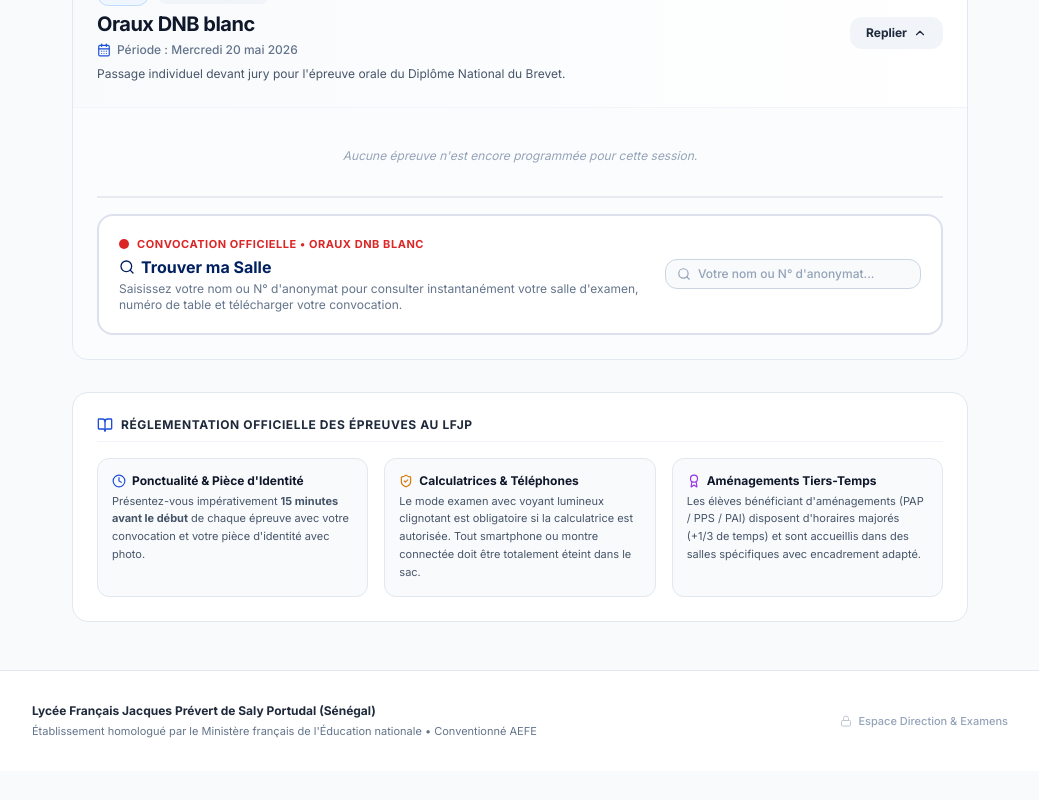
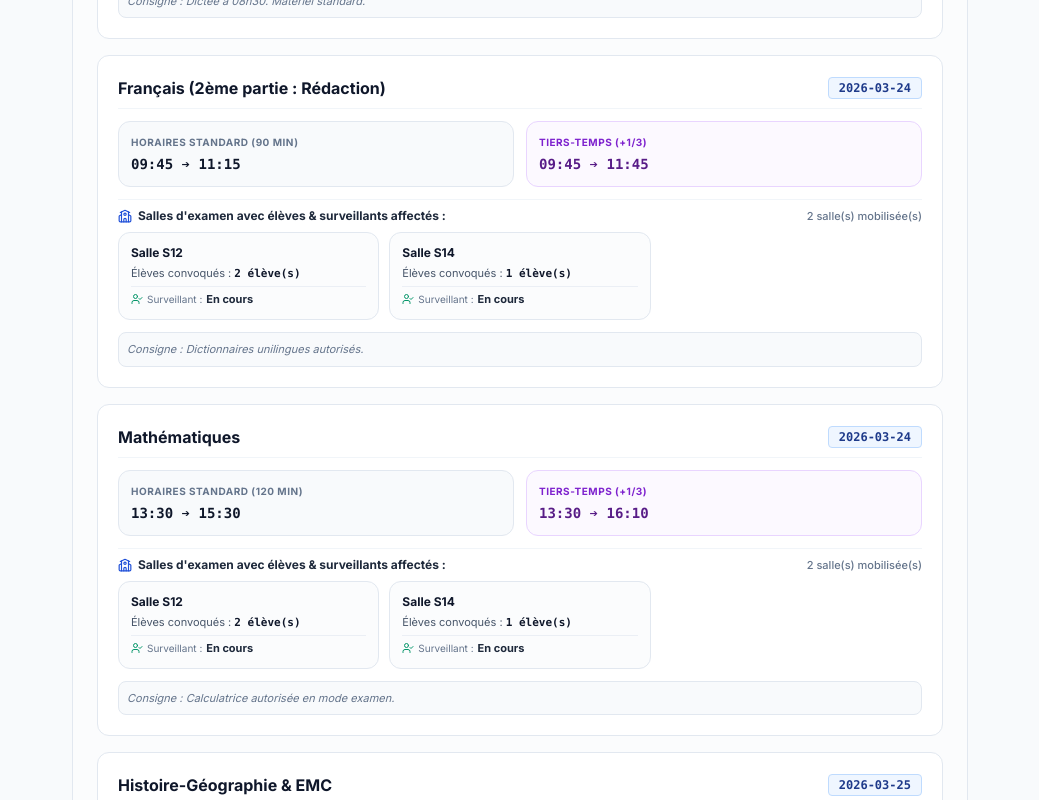
Before and after one commit to informatique-cmd/examens_blanc_lfjp, a React (Vite) app: page / in a window 1280 px wide. Shown: the part 1800-2600 px from the top of the page, without its empty margins (120-1159 px from the left). Before the commit the page ends 2571 px from the top, so only its background shows below. Built offline with nearby package versions, Linux system fonts and the light colour scheme.

Commit message:
Mise à jour des programmations d'examens LFJP (06/11/2026)

```diff
--- a/public/cms-data.json
+++ b/public/cms-data.json
@@ -1,6 +1,6 @@
 {
   "version": "1.0.0",
-  "updatedAt": "2026-11-04T08:00:00.000Z",
+  "updatedAt": "2026-11-04T10:20:46.127Z",
   "siteInfo": {
     "title": "Toute l'organisation des examens blancs centralisée pour les enseignants du LFJP",
     "subtitle": "Lycée Français Jacques Prévert de Saly • Réseau AEFE",
@@ -27,7 +27,71 @@
       "password": "ProviseurLFJP2026!",
       "name": "M. le Proviseur"
     },
-    "pendingDeployment": null
+    "pendingDeployment": {
+      "savedAt": "2026-11-06T08:22:18.628Z",
+      "savedBy": "Proviseur",
+      "notes": "Mise à jour des examens effectuée par le Proviseur",
+      "requestedAt": "2026-11-06T08:22:18.628Z",
+      "requestedBy": "Proviseur",
+      "summary": "Mise à jour des examens effectuée par le Proviseur"
+    },
+    "evaluationTypes": [
+      "Bac Blanc Terminale"
+    ],
+    "sciencesSubjects": [
+      {
+        "id": "svt",
+        "name": "SVT (Sciences de la Vie et de la Terre)",
+        "enabled": true
+      },
+      {
+        "id": "pc",
+        "name": "Physique-Chimie",
+        "enabled": true
+      },
+      {
+        "id": "techno",
+        "name": "Technologie",
+        "enabled": true
+      }
+    ],
+    "standardSlots": [
+      {
+        "id": "fr-1",
+        "name": "Français (Grammaire, Dictée & Compréhension)",
+        "durationStd": 90,
+        "standardHours": "08h00 - 09h30",
+        "tiersTempsHours": "08h00 - 10h00 (+30 min)"
+      },
+      {
+        "id": "fr-2",
+        "name": "Français (Rédaction / Expression écrite)",
+        "durationStd": 90,
+        "standardHours": "09h45 - 11h15",
+        "tiersTempsHours": "09h45 - 11h45 (+30 min)"
+      },
+      {
+        "id": "maths",
+        "name": "Mathématiques",
+        "durationStd": 120,
+        "standardHours": "13h30 - 15h30",
+        "tiersTempsHours": "13h30 - 16h10 (+40 min)"
+      },
+      {
+        "id": "hg-emc",
+        "name": "Histoire-Géographie & EMC",
+        "durationStd": 120,
+        "standardHours": "08h00 - 10h00",
+        "tiersTempsHours": "08h00 - 10h40 (+40 min)"
+      },
+      {
+        "id": "sciences",
+        "name": "Sciences (SVT & Physique-Chimie)",
+        "durationStd": 60,
+        "standardHours": "10h15 - 11h15",
+        "tiersTempsHours": "10h15 - 11h35 (+20 min)"
+      }
+    ]
   },
   "callouts": [
     {
@@ -113,7 +177,8 @@
       "startsAt": "2025-12-10T08:00:00",
       "endsAt": "2025-12-12T17:00:00",
       "description": "Épreuves écrites complètes pour les classes de Première et Terminale.",
-      "status": "Terminé"
+      "status": "Terminé",
+      "isPublished": true
     },
     {
       "id": "exam-2",
@@ -124,7 +189,8 @@
       "startsAt": "2026-04-07T08:00:00",
       "endsAt": "2026-04-07T12:00:00",
       "description": "Épreuve de spécialité Mathématiques de 4 heures en salle dédiée.",
-      "status": "Prévu"
+      "status": "Prévu",
+      "isPublished": true
     },
     {
       "id": "exam-3",
@@ -135,7 +201,147 @@
       "startsAt": "2026-05-20T08:00:00",
       "endsAt": "2026-05-20T16:00:00",
       "description": "Passage individuel devant jury pour l'épreuve orale du Diplôme National du Brevet.",
-      "status": "Prévu"
+      "status": "Prévu",
+      "isPublished": true
+    }
+  ],
+  "examSlots": [
+    {
+      "id": "slot-dnb-1",
+      "examId": "exam-2",
+      "examTitle": "DNB blanc",
+      "subject": "Français (1ère partie : Grammaire, Dictée & Compréhension)",
+      "date": "2026-03-24",
+      "startTime": "08:00",
+      "endTime": "09:30",
+      "durationMinutes": 90,
+      "tiersTempsEndTime": "10:00",
+      "tiersTempsDurationMinutes": 120,
+      "targetLevel": "3ème",
+      "roomNames": [
+        "Salle S12",
+        "Salle S14",
+        "Salle S04 (Tiers-Temps)",
+        "Salle Polyvalente"
+      ],
+      "notes": "Dictée à 08h30. Matériel standard."
+    },
+    {
+      "id": "slot-dnb-2",
+      "examId": "exam-2",
+      "examTitle": "DNB blanc",
+      "subject": "Français (2ème partie : Rédaction)",
+      "date": "2026-03-24",
+      "startTime": "09:45",
+      "endTime": "11:15",
+      "durationMinutes": 90,
+      "tiersTempsEndTime": "11:45",
+      "tiersTempsDurationMinutes": 120,
+      "targetLevel": "3ème",
+      "roomNames": [
+        "Salle S12",
+        "Salle S14",
+        "Salle S04 (Tiers-Temps)",
+        "Salle Polyvalente"
+      ],
+      "notes": "Dictionnaires unilingues autorisés."
+    },
+    {
+      "id": "slot-dnb-3",
+      "examId": "exam-2",
+      "examTitle": "DNB blanc",
+      "subject": "Mathématiques",
+      "date": "2026-03-24",
+      "startTime": "13:30",
+      "endTime": "15:30",
+      "durationMinutes": 120,
+      "tiersTempsEndTime": "16:10",
+      "tiersTempsDurationMinutes": 160,
+      "targetLevel": "3ème",
+      "roomNames": [
+        "Salle S12",
+        "Salle S14",
+        "Salle S04 (Tiers-Temps)",
+        "Salle Polyvalente"
+      ],
+      "notes": "Calculatrice autorisée en mode examen."
+    },
+    {
+      "id": "slot-dnb-4",
+      "examId": "exam-2",
+      "examTitle": "DNB blanc",
+      "subject": "Histoire-Géographie & EMC",
+      "date": "2026-03-25",
+      "startTime": "08:00",
+      "endTime": "10:00",
+      "durationMinutes": 120,
+      "tiersTempsEndTime": "10:40",
+      "tiersTempsDurationMinutes": 160,
+      "targetLevel": "3ème",
+      "roomNames": [
+        "Salle S12",
+        "Salle S14",
+        "Salle S04 (Tiers-Temps)",
+        "Salle Polyvalente"
+      ],
+      "notes": "Crayons de couleur autorisés pour le croquis."
+    },
+    {
+      "id": "slot-dnb-5",
+      "examId": "exam-2",
+      "examTitle": "DNB blanc",
+      "subject": "Sciences (Physique-Chimie / SVT / Techno)",
+      "date": "2026-03-25",
+      "startTime": "10:15",
+      "endTime": "11:15",
+      "durationMinutes": 60,
+      "tiersTempsEndTime": "11:35",
+      "tiersTempsDurationMinutes": 80,
+      "targetLevel": "3ème",
+      "roomNames": [
+        "Salle S12",
+        "Salle S14",
+        "Salle S04 (Tiers-Temps)",
+        "Salle Polyvalente"
+      ],
+      "notes": "Deux disciplines au programme."
+    },
+    {
+      "id": "slot-bac-1",
+      "examId": "exam-4",
+      "examTitle": "Baccalauréat blanc 1ère et Terminale (Session Avril)",
+      "subject": "Français EAF (Écrit - 1ère)",
+      "date": "2026-04-07",
+      "startTime": "08:00",
+      "endTime": "12:00",
+      "durationMinutes": 240,
+      "tiersTempsEndTime": "13:20",
+      "tiersTempsDurationMinutes": 320,
+      "targetLevel": "1ère",
+      "roomNames": [
+        "Salle S12",
+        "Salle S14",
+        "Salle S04 (Tiers-Temps)"
+      ],
+      "notes": "Dissertation ou commentaire de texte."
+    },
+    {
+      "id": "slot-bac-2",
+      "examId": "exam-4",
+      "examTitle": "Baccalauréat blanc 1ère et Terminale (Session Avril)",
+      "subject": "Philosophie (Terminale)",
+      "date": "2026-04-07",
+      "startTime": "08:00",
+      "endTime": "12:00",
+      "durationMinutes": 240,
+      "tiersTempsEndTime": "13:20",
+      "tiersTempsDurationMinutes": 320,
+      "targetLevel": "Terminale",
+      "roomNames": [
+        "Salle Polyvalente",
+        "Salle S04 (Tiers-Temps)"
+      ],
+      "notes": "Épreuve terminale."
     }
   ],
   "rooms": [
--- a/src/features/home/constants.ts
+++ b/src/features/home/constants.ts
@@ -1,19 +1,20 @@
+// Fichier généré automatiquement par le CMS LFJP le 06/11/2026 à 08:26:28
+// Ce fichier est déployé automatiquement sur Vercel lors de chaque commit GitHub.
+
 export const HOME_PAGE_CONTENT = {
-  logos: [
+  "logos": [
     {
-      src: "/assets/aistudio/logo-lfjp_62451311.png",
-      alt: "Lycée Français Jacques Prévert - Saly, Sénégal",
+      "src": "/assets/aistudio/logo-lfjp_62451311.png",
+      "alt": "Lycée Français Jacques Prévert - Saly, Sénégal"
     },
     {
-      src: "https://aefe.fr/sites/default/files/asset/document/logo-aefe-bleu-et-orange_0.svg",
-      alt: "Agence pour l'enseignement français à l'étranger (AEFE)",
-    },
+      "src": "https://aefe.fr/sites/default/files/asset/document/logo-aefe-bleu-et-orange_0.svg",
+      "alt": "Agence pour l'enseignement français à l'étranger"
+    }
   ],
-  subtitle: "Lycée Français Jacques Prévert de Saly • Réseau AEFE",
-  title:
-    "Toute l'organisation des examens blancs centralisée pour les enseignants du LFJP",
-  description:
-    "Cet espace réunit l'ensemble des informations pratiques nécessaires pour préparer, coordonner et faire vivre les épreuves. Vous y trouverez les documents, convocations, affectations de salles et les consignes indispensables pour guider sereinement chaque étape du déroulement des examens blancs.",
+  "subtitle": "Lycée Français Jacques Prévert de Saly • Réseau AEFE",
+  "title": "Toute l'organisation des examens blancs centralisée pour les enseignants du LFJP",
+  "description": "Cet espace réunit l'ensemble des informations pratiques nécessaires pour préparer, coordonner et faire vivre les épreuves. Vous y trouverez les documents, convocations, affectations de salles et les consignes indispensables pour guider sereinement chaque étape du déroulement des examens blancs."
 };
 
 export type HomeCalloutCategory = "general" | "math" | "oral" | "surveillance";
@@ -29,137 +30,45 @@ export interface HomeCalloutEntry {
   category: HomeCalloutCategory;
 }
 
-export const HOME_DASHBOARD_ENTRY: HomeCalloutEntry = {
-  to: "/examens-blancs",
-  iconLabel: "Accéder à l'organisation des examens blancs",
-  subtitle: "",
-  title: "Baccalauréat blanc 1ère et Terminale",
-  dateLabel: "10, 11 et 12 décembre 2025",
-  date: "2025-12-10",
-  footerLabel: "Accéder à l'organisation complète",
-  category: "general",
-};
-
-export const HOME_MATH_EXAM_20260213_ENTRY: HomeCalloutEntry = {
-  to: "/examens-blancs/mathematiques-2026-02-13",
-  iconLabel: "Consulter l'organisation du bac blanc de maths 1ère",
-  subtitle: "",
-  title: "Bac blanc de maths 1ère",
-  dateLabel: "13 février 2026",
-  date: "2026-02-13",
-  footerLabel: "Accéder à l'organisation complète",
-  category: "math",
-};
-
-export const HOME_MATH_EXAM_20260523_ENTRY: HomeCalloutEntry = {
-  to: "/examens-blancs/mathematiques-2026-05-23",
-  iconLabel: "Consulter l'organisation du bac blanc de maths 1ère",
-  subtitle: "",
-  title: "Bac blanc de maths 1ère",
-  dateLabel: "23 mai 2026",
-  date: "2026-05-23",
-  footerLabel: "Accéder à l'organisation complète",
-  category: "math",
-};
-
-export const HOME_EAF_EXAM_20260407_ENTRY: HomeCalloutEntry = {
-  to: "/examens-blancs/eaf-2026-04-07",
-  iconLabel: "Accéder à l'organisation du baccalauréat blanc 1ère et Terminale",
-  subtitle: "",
-  title: "Baccalauréat blanc 1ère et Terminale",
-  dateLabel: "7 au 10 avril 2026",
-  date: "2026-04-07",
-  footerLabel: "Accéder à l'organisation complète",
-  category: "general",
-};
-
-export const HOME_EAF_ORAL_202604_ENTRY: HomeCalloutEntry = {
-  to: "/examens-blancs/oraux-eaf-2026-04",
-  iconLabel: "Consulter l'organisation des oraux blancs de français",
-  subtitle: "",
-  title: "Oraux blancs EAF 1ère",
-  dateLabel: "13, 14 et 15 avril 2026",
-  date: "2026-04-13",
-  footerLabel: "Accéder au planning détaillé",
-  category: "oral",
-};
-
-export const HOME_EAF_ORAL_202605_ENTRY: HomeCalloutEntry = {
-  to: "/examens-blancs/oraux-eaf-2026-05",
-  iconLabel: "Consulter l'organisation des oraux blancs de français",
-  subtitle: "",
-  title: "Oraux blancs EAF 1ère",
-  dateLabel: "11, 12 et 13 mai 2026",
-  date: "2026-05-11",
-  footerLabel: "Accéder au planning détaillé",
-  category: "oral",
-};
-
-export const HOME_GRAND_ORAL_20260417_ENTRY: HomeCalloutEntry = {
-  to: "/examens-blancs/grand-oral-2026-04-17",
-  iconLabel: "Consulter l'organisation du Grand Oral Blanc",
-  subtitle: "",
-  title: "Grand Oral Blanc",
-  dateLabel: "Vendredi 17 avril 2026",
-  date: "2026-04-17",
-  footerLabel: "Accéder au planning détaillé",
-  category: "oral",
-};
-
-export const HOME_DNB_ZAO_202602_ENTRY: HomeCalloutEntry = {
-  to: "/examens-blancs/dnb-blanc-zao-2026-02-03",
-  iconLabel: "Organisation du DNB blanc",
-  subtitle: "",
-  title: "DNB blanc",
-  dateLabel: "3 et 4 février 2026",
-  date: "2026-02-03",
-  footerLabel: "Consulter plannings et surveillances",
-  category: "general",
-};
-
-export const HOME_DNB_ORAL_20260520_ENTRY: HomeCalloutEntry = {
-  to: "https://bastiencapel.github.io/OralDNB2026/",
-  iconLabel: "Consulter l'organisation des oraux du DNB",
-  subtitle: "",
-  title: "Oraux du DNB",
-  dateLabel: "20 mai 2026",
-  date: "2026-05-20",
-  footerLabel: "Accéder au planning détaillé",
-  category: "oral",
-};
-
-
-export const HOME_EAF_ORAL_202606_ENTRY: HomeCalloutEntry = {
-  to: "/examens-blancs/oraux-eaf-2026-06",
-  iconLabel: "Consulter l'organisation des oraux de français",
-  subtitle: "",
-  title: "Oral de français",
-  dateLabel: "1er au 5 juin 2026",
-  date: "2026-06-01",
-  footerLabel: "Accéder à la liste des élèves",
-  category: "oral",
-};
-
-export const HOME_SURVEILLANCE_BAC_DNB_ENTRY: HomeCalloutEntry = {
-  to: "/surveillances-bac-dnb",
-  iconLabel: "Consulter le planning des surveillances BAC et DNB",
-  subtitle: "",
-  title: "Surveillances BAC et DNB",
-  dateLabel: "Session Juin 2026",
-  date: "2026-06-08",
-  footerLabel: "Accéder au planning détaillé",
-  category: "surveillance",
-};
 export const HOME_CALLOUT_ENTRIES: HomeCalloutEntry[] = [
-  HOME_DASHBOARD_ENTRY,
-  HOME_DNB_ZAO_202602_ENTRY,
-  HOME_MATH_EXAM_20260213_ENTRY,
-  HOME_EAF_EXAM_20260407_ENTRY,
-  HOME_EAF_ORAL_202604_ENTRY,
-  HOME_GRAND_ORAL_20260417_ENTRY,
-  HOME_EAF_ORAL_202605_ENTRY,
-  HOME_DNB_ORAL_20260520_ENTRY,
-  HOME_MATH_EXAM_20260523_ENTRY,
-  HOME_EAF_ORAL_202606_ENTRY,
-  HOME_SURVEILLANCE_BAC_DNB_ENTRY,
+  {
+    "to": "/examens-blancs",
+    "iconLabel": "Accéder à l'organisation du Baccalauréat blanc 1ère et Terminale",
+    "subtitle": "Organisation complète",
+    "title": "Baccalauréat blanc 1ère et Terminale",
+    "dateLabel": "10, 11 et 12 décembre 2025",
+    "date": "2025-12-10",
+    "footerLabel": "Accéder à l'organisation",
+    "category": "general"
+  },
+  {
+    "to": "/examens-blancs/bac-mathematiques-terminale-2026-04-07",
+    "iconLabel": "Accéder à l'organisation de l'épreuve de spécialité Mathématiques",
+    "subtitle": "Épreuve de spécialité",
+    "title": "Mathématiques Terminale",
+    "dateLabel": "Mardi 7 avril 2026",
+    "date": "2026-04-07",
+    "footerLabel": "Consulter l'épreuve de spécialité",
+    "category": "math"
+  },
+  {
+    "to": "/examens-blancs/oraux-dnb-2026-05-20",
+    "iconLabel": "Accéder à l'organisation des oraux du DNB blanc",
+    "subtitle": "Épreuves orales",
+    "title": "Oraux DNB blanc",
+    "dateLabel": "Mercredi 20 mai 2026",
+    "date": "2026-05-20",
+    "footerLabel": "Consulter le planning des oraux",
+    "category": "oral"
+  },
+  {
+    "to": "/surveillances-bac-dnb",
+    "iconLabel": "Accéder au planning de surveillance Bac et DNB",
+    "subtitle": "Planning & convocations",
+    "title": "Surveillances Bac & DNB",
+    "dateLabel": "Sessions 2025-2026",
+    "date": "2026-04-07",
+    "footerLabel": "Consulter les surveillances",
+    "category": "surveillance"
+  }
 ];
```
Also changed, not shown: vercel.json.
